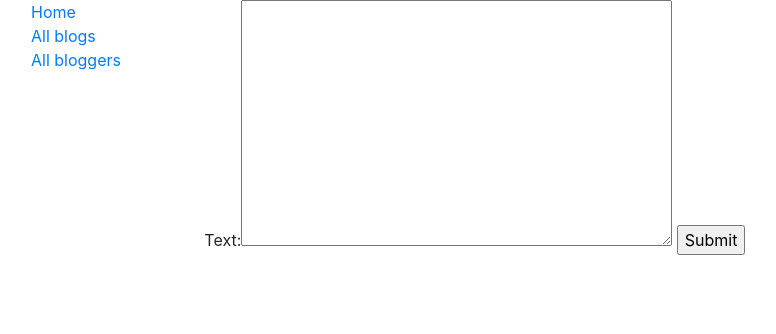
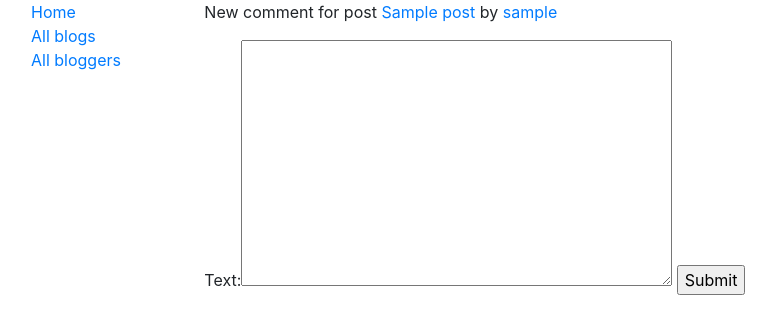
Before and after one commit to PrusC/diyblog, a Django app: page /blog/blog/1/comment/ in a window 1280 px wide. Shown: the part 56-390 px from the top of the page, without its empty margins (24-800 px from the left). Run offline with Django 3.2, Linux system fonts and the light colour scheme; a user stored in the database is signed in; tables that the repository leaves empty hold one stand-in row (values such as "Sample post"); some libraries are stand-ins or nearby versions.

Commit message:
add some info in create comment window

```diff
--- a/blog/templates/blog/comment_form.html
+++ b/blog/templates/blog/comment_form.html
@@ -1,6 +1,8 @@
 {% extends 'base.html' %}
 
 {% block content %}
+
+    <p>New comment for post <a href="{% url 'post-detail' post.pk %}">{{ post.title }}</a> by <a href="{% url 'blogger-detail' post.author.pk %}">{{ post.author }}</a></p>
 
     <form action="" method="post">
         {% csrf_token %}
--- a/blog/views.py
+++ b/blog/views.py
@@ -38,7 +38,7 @@ class BlogCommentCreate(LoginRequiredMixin, CreateView):
 
     def get_context_data(self, **kwargs):
         context = super(BlogCommentCreate, self).get_context_data(**kwargs)
-        context["blog"] = get_object_or_404(models.Post, pk=self.kwargs['pk'])
+        context["post"] = get_object_or_404(models.Post, pk=self.kwargs['pk'])
         return context
 
     def form_valid(self, form):
```
